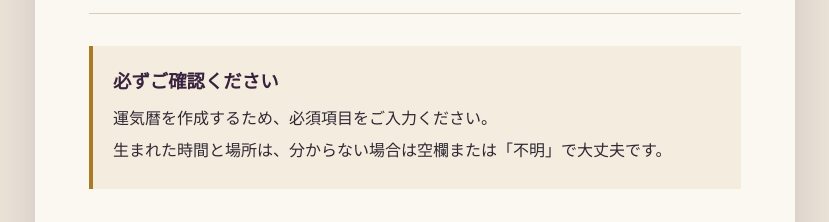
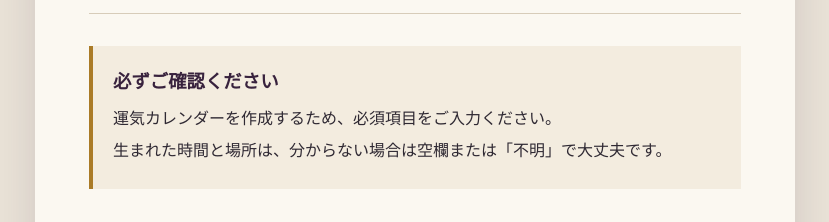
Before and after one commit to uranai-raiza/line-fortune-bot, a Flask app: template templates/intake.html in a window 1280 px wide. Shown: the part 274-496 px from the top of the page, without its empty margins (225-1054 px from the left). Run offline with Flask 3, Linux system fonts and the light colour scheme; the template is opened without the code that fills it: most values are stand-ins (such as "Sample title", 1, 10 or a date in 2020).

Commit message:
お客さんに見える「運気暦」を「運気カレンダー」に
Co-Authored-By: Claude Opus 5.5 <noreply@anthropic.com>

```diff
--- a/app.py
+++ b/app.py
@@ -311,13 +311,13 @@ SAMPLE_PREVIEW_PATH = "/static/kanteisho-sample-preview.jpg"
 SAMPLE_CAROUSEL = [
     ("/static/carousel-kanteisho.jpg", "鑑定書の見本"),
     ("/static/carousel-gofu.jpg", "お名前入りの護符"),
-    ("/static/carousel-koyomi.jpg", "運気暦の見本"),
+    ("/static/carousel-koyomi.jpg", "運気カレンダーの見本"),
 ]
 
 
 def sample_carousel(base_url):
     return TemplateMessage(
-        alt_text="鑑定書・護符・運気暦の見本",
+        alt_text="鑑定書・護符・運気カレンダーの見本",
         template=ImageCarouselTemplate(columns=[
             ImageCarouselColumn(image_url=base_url + path, action=URIAction(label=label, uri=base_url + path))
             for path, label in SAMPLE_CAROUSEL
@@ -388,12 +388,12 @@ COURSE_LABELS = {
 
 PRODUCT_GUIDES = {
     "gofu": "{name}さん🌙\nあなたのお名前を入れた、あなただけの護符をお作りしますね。\n恋愛成就・金運・開運の3つから選べますよ。\nスマホの待ち受けにも、印刷して財布に入れるカードにもお使いいただけます。\nお値段は500円です。下のボタンから、お申し込みくださいね🔮",
-    "calendar": "{name}さん🌙\nあなたの生年月日から、これからの1年の流れを読み解いた「運気暦」をお作りしますね。\n月ごとの運気、いい日と慎重な日、新月・満月と六曜まで、1年分のカレンダーにしてお届けします。\n恋愛・仕事・お金・家族・人間関係・これからの運勢から、テーマを1つ選べますよ。\nお値段は1,500円です。下のボタンから、お申し込みくださいね📅",
+    "calendar": "{name}さん🌙\nあなたの生年月日から、これからの1年の流れを読み解いた「運気カレンダー」をお作りしますね。\n月ごとの運気、いい日と慎重な日、新月・満月と六曜まで、1年分のカレンダーにしてお届けします。\n恋愛・仕事・お金・家族・人間関係・これからの運勢から、テーマを1つ選べますよ。\nお値段は1,500円です。下のボタンから、お申し込みくださいね📅",
 }
 
 PRODUCT_BUTTON_LABELS = {
     "gofu": "お名前入りの護符 500円",
-    "calendar": "運気暦 1,500円",
+    "calendar": "運気カレンダー 1,500円",
 }
 
 
--- a/commerce.py
+++ b/commerce.py
@@ -65,7 +65,7 @@ PLANS = {
 ◆ 動くといい時期、慎重にしたい時期
 ◆ 状況を良くするための具体的な行動
 ご質問3つに、詳しくお答えします。
-1年の運気暦（カレンダー）と、お名前入りの護符をお付けします。
+1年の運気カレンダーと、お名前入りの護符をお付けします。
 これからの流れまで、しっかり知っておきたい方のための鑑定です。""",
     },
     "gofu": {
@@ -74,7 +74,7 @@ PLANS = {
         "description": "お名前を入れた、恋愛成就・金運・開運のいずれかの護符です。2〜5日でこのトークにお届けします。",
     },
     "calendar": {
-        "kind": "calendar", "label": "運気暦（1年のカレンダー）", "checkout_name": "運気暦（1年のカレンダー）",
+        "kind": "calendar", "label": "1年の運気カレンダー", "checkout_name": "1年の運気カレンダー",
         "amount": 1500, "questions": 0,
         "description": "生年月日から1年の運気を読み解いた、月ごとの運気、いい日と慎重な日、新月・満月と六曜が分かるカレンダーです。2〜5日でこのトークにお届けします。",
     },
@@ -419,7 +419,7 @@ class SheetsStore:
             if kind == "gofu":
                 consultation = f"護符の種類：{data.get('gofu_type', '').strip()}"
             elif kind == "calendar":
-                consultation = f"運気暦のテーマ：{data.get('calendar_theme', '').strip()}"
+                consultation = f"運気カレンダーのテーマ：{data.get('calendar_theme', '').strip()}"
             updates = {
                 "本人の名前": data["customer_name"].strip(),
                 "生年月日": data.get("customer_birth_date", "").strip(),
--- a/funnel.py
+++ b/funnel.py
@@ -197,7 +197,7 @@ def theme_answers_text(theme):
         lines += [f"「{question}」", f"→ {answer}", ""]
     if theme == "お金":
         lines += ["（投資や借り入れの判断などの、具体的な指示はいたしません）", ""]
-    lines.append("お届けする鑑定書と、コースによってお付けする護符・運気暦の見本です👇")
+    lines.append("お届けする鑑定書と、コースによってお付けする護符・運気カレンダーの見本です👇")
     lines.append("横にめくって、押すと大きく見られますよ。")
     return "\n".join(lines)
 
@@ -215,7 +215,7 @@ COURSE_TEXT = """ご用意しているコースは、3つありますよ🌸
 
 💎 プレミアム鑑定　5,000円
 質問3つ／鑑定書（6か月先までの運勢つき）
-＋1年の運気暦（カレンダー）
+＋1年の運気カレンダー
 ＋お名前入りの護符
 これからの流れまで、しっかり知っておきたい方へ
 
--- a/templates/intake.html
+++ b/templates/intake.html
@@ -27,7 +27,7 @@
       {% elif plan.kind == 'gofu' %}
         <p>護符に入れるお名前と、護符の種類をご入力ください。</p>
       {% else %}
-        <p>運気暦を作成するため、必須項目をご入力ください。</p>
+        <p>運気カレンダーを作成するため、必須項目をご入力ください。</p>
         <p>生まれた時間と場所は、分からない場合は空欄または「不明」で大丈夫です。</p>
       {% endif %}
     </section>
@@ -48,7 +48,7 @@
         </fieldset>
       {% elif plan.kind == 'calendar' %}
         <fieldset>
-          <legend><span>01</span> 運気暦について</legend>
+          <legend><span>01</span> 運気カレンダーについて</legend>
           <div class="field-grid">
             <label>お名前（ニックネーム可）<input name="customer_name" value="{{ values.get('customer_name', '') }}" required autocomplete="name"></label>
             <label>生年月日<input type="date" name="customer_birth_date" value="{{ values.get('customer_birth_date', '') }}" required></label>
```
Also changed, not shown: tests/test_flow.py (+1 -1 lines), tests/test_single_products.py (+3 -3 lines).
